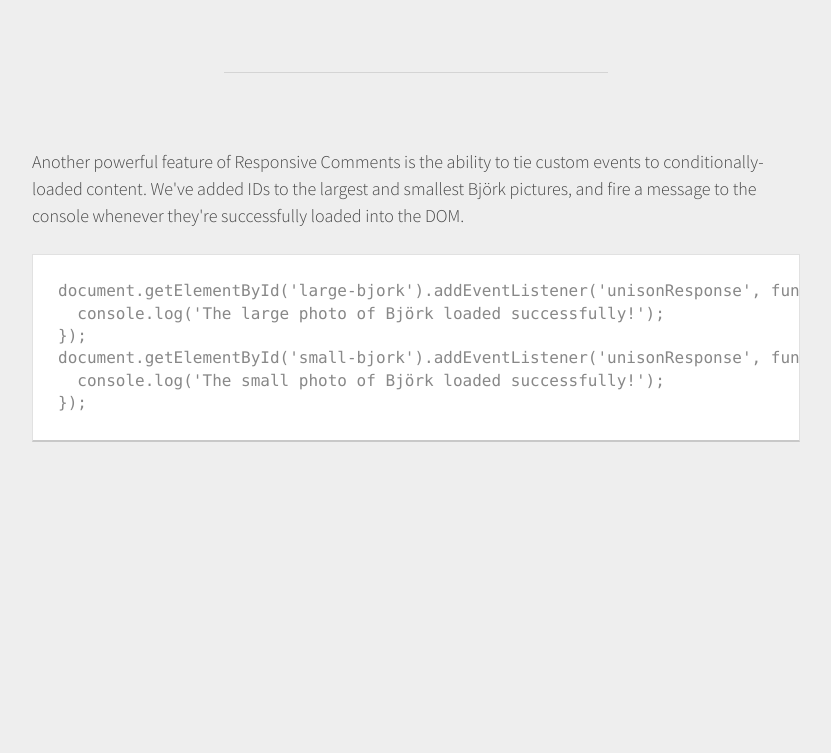
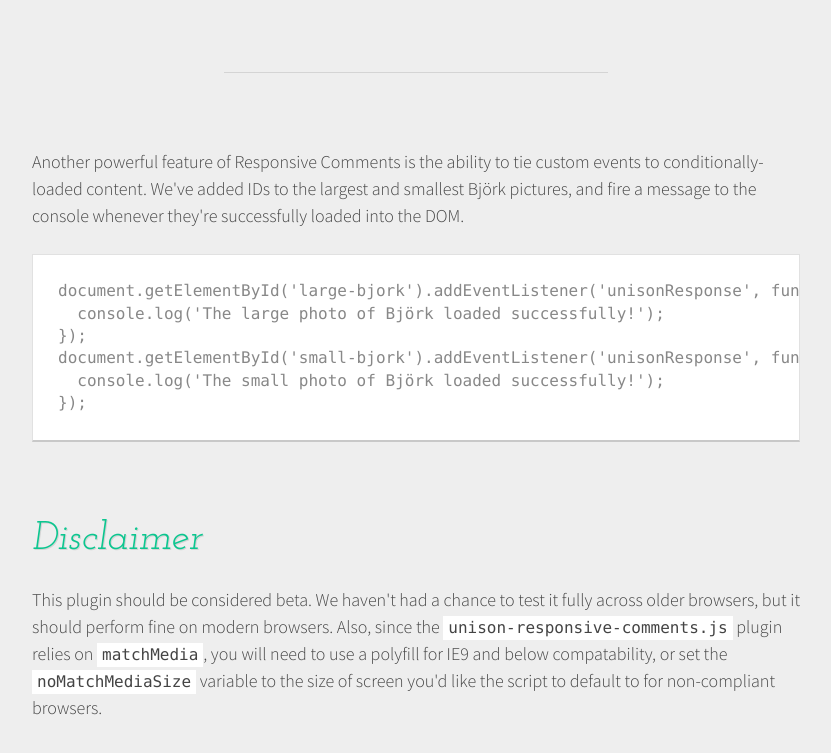
Before and after one commit to bjork24/Unison, a website: page index.html in a window 1280 px wide. Shown: the part 6913-7666 px from the top of the page, without its empty margins (224-1055 px from the left). Before the commit the page ends 7455 px from the top, so only its background shows below. Drawn offline with Linux system fonts and the light colour scheme.

Commit message:
Good stopping point for now

```diff
--- a/index.html
+++ b/index.html
@@ -165,6 +165,10 @@ document.getElementById('small-bjork').addEventListener('unisonResponse', functi
 });
 </pre>
 
+  <h2>Disclaimer</h2>
+
+  <p>This plugin should be considered beta. We haven't had a chance to test it fully across older browsers, but it should perform fine on modern browsers. Also, since the <em>unison-responsive-comments.js</em> plugin relies on <em>matchMedia</em>, you will need to use a polyfill for IE9 and below compatability, or set the <em>noMatchMediaSize</em> variable to the size of screen you'd like the script to default to for non-compliant browsers.</p>
+
   </div>
 
   <script>
@@ -175,7 +179,6 @@ document.getElementById('small-bjork').addEventListener('unisonResponse', functi
       console.log('The small photo of Björk loaded successfully!');
     });
   </script>
-
   <script src="js/page.min.js"></script>
 </body>
 </html>
```
